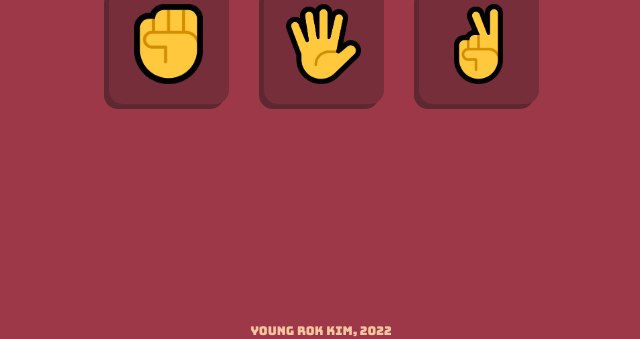
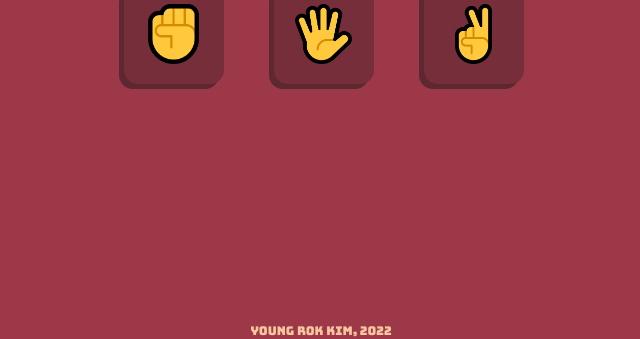
Before and after one commit to yngrk/yngrk.github.io, a plain HTML site: page index.html in a window 1280 px wide. Shown: the part 461-800 px from the top of the page, without its empty margins (319-959 px from the left). Drawn offline with Linux system fonts and the light colour scheme.

Commit message:
removed text reset every round, adjusted button size

```diff
--- a/script.js
+++ b/script.js
@@ -96,7 +96,6 @@ function play(playerVal) {
     }, 1000);
 
     setTimeout(function () {
-        updateText("reset");
         buildEndPage(checkWinCondition())
     }, 1100);
 }
--- a/style.css
+++ b/style.css
@@ -102,8 +102,8 @@ body {
     justify-content: center;
     align-items: center;
     font-size: 70px;
-    height: 120px;
-    width: 120px;
+    height: 100px;
+    width: 100px;
     border-radius: 0.2em;
     border: 0;
     box-shadow: -5px 5px #5e2831;
@@ -111,7 +111,7 @@ body {
 }
 
 .rps img {
-    height: 80px;
+    height: 60px;
     width: auto;
 }
 
```
